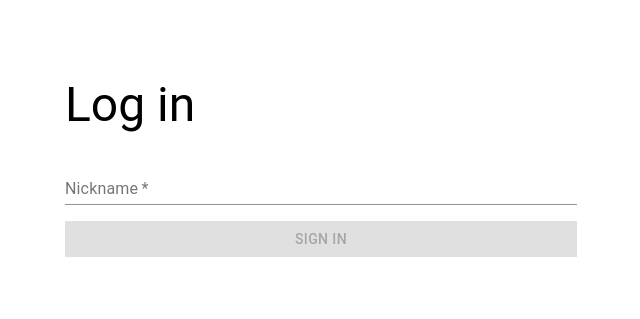
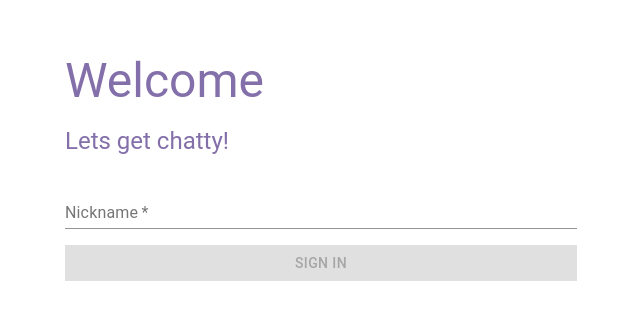
Before and after one commit to Beadsley/chatroom-client, a React (Create React App) app: page / in a window 1280 px wide. Shown: the part 229-548 px from the top of the page, without its empty margins (327-967 px from the left). Built offline with nearby package versions, Linux system fonts and the light colour scheme.

Commit message:
Colour theme changed

```diff
--- a/src/components/Appbar.tsx
+++ b/src/components/Appbar.tsx
@@ -1,10 +1,10 @@
 import React from 'react';
 import { useDispatch } from 'react-redux';
-import { makeStyles, AppBar, Toolbar, Typography, IconButton } from '@material-ui/core';
+import { makeStyles, AppBar, Toolbar, Typography, IconButton, useTheme } from '@material-ui/core';
 import ExitToAppIcon from '@material-ui/icons/ExitToApp';
 import { logOutUser } from '../store/actions/actions.user';
 
-const useStyles = makeStyles(() => ({
+const useStyles = makeStyles((theme) => ({
   root: {
     flexGrow: 1,
     position: 'fixed',
@@ -14,15 +14,18 @@ const useStyles = makeStyles(() => ({
   },
   title: {
     flexGrow: 1,
+    color: theme.palette.background.paper,
   },
   icon: {
     fontSize: '1.4em',
+    color: theme.palette.background.paper,
   },
 }));
 
 const PrimaryAppBar: React.FC = () => {
   const classes = useStyles();
   const dispatch = useDispatch();
+  const theme = useTheme();
 
   const handleLogOut = (): void => {
     dispatch(logOutUser());
@@ -33,7 +36,7 @@ const PrimaryAppBar: React.FC = () => {
       <AppBar position='static'>
         <Toolbar>
           <Typography variant='h4' className={classes.title} align='center'>
-            Lets Get Chatty!
+            Lets get chatty!
           </Typography>
           <IconButton edge='end' color='inherit' aria-label='log-out' onClick={handleLogOut}>
             <ExitToAppIcon className={classes.icon} />
--- a/src/components/ChatRoom.tsx
+++ b/src/components/ChatRoom.tsx
@@ -49,7 +49,6 @@ const useStyles = makeStyles<Theme, ChatRoomStyleProps>((theme) => ({
   userBubble: {
     alignSelf: 'flex-end',
     background: theme.palette.secondary.main,
-    color: theme.palette.background.paper,
     borderBottomLeftRadius: BUBBLERRADIUS,
   },
   sendername: {
@@ -87,16 +86,11 @@ const ChatRoom: React.FC<ChatRoomProps> = (props) => {
   }, [messages]);
 
   const showName = (index: number, name: string | undefined): boolean => {
-    return (
-      ((index > 0 && messages[index - 1].sender !== name) || index === 0) && user.name !== name
-    );
+    return ((index > 0 && messages[index - 1].sender !== name) || index === 0) && user.name !== name;
   };
 
   const showTime = (index: number, name: string | undefined): boolean => {
-    return (
-      (index < messages.length - 1 && messages[index + 1].sender !== name) ||
-      index === messages.length - 1
-    );
+    return (index < messages.length - 1 && messages[index + 1].sender !== name) || index === messages.length - 1;
   };
   return (
     <>
@@ -109,21 +103,19 @@ const ChatRoom: React.FC<ChatRoomProps> = (props) => {
               )}
               {message.sender && (
                 <li
-                  className={`${
-                    user.name === message.sender ? classes.userBubble : classes.senderBubble
-                  } ${classes.listItem} ${classes.bubble}`}
+                  className={`${user.name === message.sender ? classes.userBubble : classes.senderBubble} ${
+                    classes.listItem
+                  } ${classes.bubble}`}
                 >
                   {message.text}
                 </li>
               )}
-              {!message.sender && (
-                <li className={`${classes.information} ${classes.listItem}`}>{message.text}</li>
-              )}
+              {!message.sender && <li className={`${classes.information} ${classes.listItem}`}>{message.text}</li>}
               {message.sender && showTime(index, message.sender) && (
                 <li
-                  className={`${
-                    user.name === message.sender ? classes.usertime : classes.sendername
-                  } ${classes.listItem}`}
+                  className={`${user.name === message.sender ? classes.usertime : classes.sendername} ${
+                    classes.listItem
+                  }`}
                 >
                   {timeFormatter(message.timestamp)}
                 </li>
--- a/src/components/Input.tsx
+++ b/src/components/Input.tsx
@@ -36,11 +36,12 @@ const useStyles = makeStyles<Theme, InputStyleProps>((theme) => ({
   },
 }));
 
-const StyledButton = withStyles({
+const StyledButton = withStyles((theme) => ({
   root: {
     borderRadius: 0,
+    color: theme.palette.background.paper,
   },
-})(Button);
+}))(Button);
 
 const Input: React.FC<InputProps> = (props) => {
   const user = useSelector((state: RootState): User => state.user.data);
--- a/src/components/Landing.tsx
+++ b/src/components/Landing.tsx
@@ -1,6 +1,6 @@
 import React, { useState } from 'react';
 import { useDispatch, useSelector } from 'react-redux';
-import { Typography, TextField, Button, makeStyles, withStyles } from '@material-ui/core';
+import { Typography, TextField, Button, makeStyles, withStyles, useTheme } from '@material-ui/core';
 import { RootState } from '../store/store';
 import { newUser, connectUser } from '../store/actions/actions.user';
 import { User } from '../store/actions/actions.user.types';
@@ -25,13 +25,17 @@ const useStyles = makeStyles((theme) => ({
       marginBottom: theme.spacing(1),
     },
   },
+  title: {
+    color: theme.palette.primary.dark,
+  },
 }));
 
-const StyledButton = withStyles({
+const StyledButton = withStyles((theme) => ({
   root: {
     borderRadius: 0,
+    color: theme.palette.background.paper,
   },
-})(Button);
+}))(Button);
 
 const LoginForm: React.FC = () => {
   const [name, setName] = useState<string>('');
@@ -40,6 +44,7 @@ const LoginForm: React.FC = () => {
   const user = useSelector((state: RootState): User => state.user.data);
   const alert = useSelector((state: RootState): Alert => state.alert.data);
   const classes = useStyles();
+  const theme = useTheme();
 
   const handleChange = (e: React.ChangeEvent<HTMLInputElement>) => {
     setDisableButton(e.target.value === '');
@@ -55,8 +60,11 @@ const LoginForm: React.FC = () => {
   };
   return (
     <div className={classes.root}>
-      <Typography variant='h3' component='h2'>
-        Log in
+      <Typography variant='h3' component='h3' className={classes.title}>
+        Welcome
+      </Typography>
+      <Typography variant='h5' component='h5' className={classes.title}>
+        Lets get chatty!
       </Typography>
       <form className={classes.form}>
         <TextField
@@ -71,13 +79,7 @@ const LoginForm: React.FC = () => {
             maxLength: 40,
           }}
         />
-        <StyledButton
-          variant='contained'
-          color='primary'
-          onClick={handleSubmit}
-          disabled={disableButton}
-          type='submit'
-        >
+        <StyledButton variant='contained' color='primary' onClick={handleSubmit} disabled={disableButton} type='submit'>
           Sign In
         </StyledButton>
       </form>
--- a/src/config.ts
+++ b/src/config.ts
@@ -11,12 +11,14 @@ export const config = process.env.NODE_ENV === 'development' ? dev : prod;
 export const theme = createMuiTheme({
   palette: {
     primary: {
-      light: '#fff',
-      main: 'rgb(23, 105, 170)',
-      dark: '#000',
+      main: '#b39ddb',
+      light: '#e6ceff',
+      dark: '#836fa9',
     },
     secondary: {
-      main: '#58a5f0',
+      main: '#ffe0b2',
+      light: '#ffffe4',
+      dark: '#cbae82',
     },
   },
 });
```
